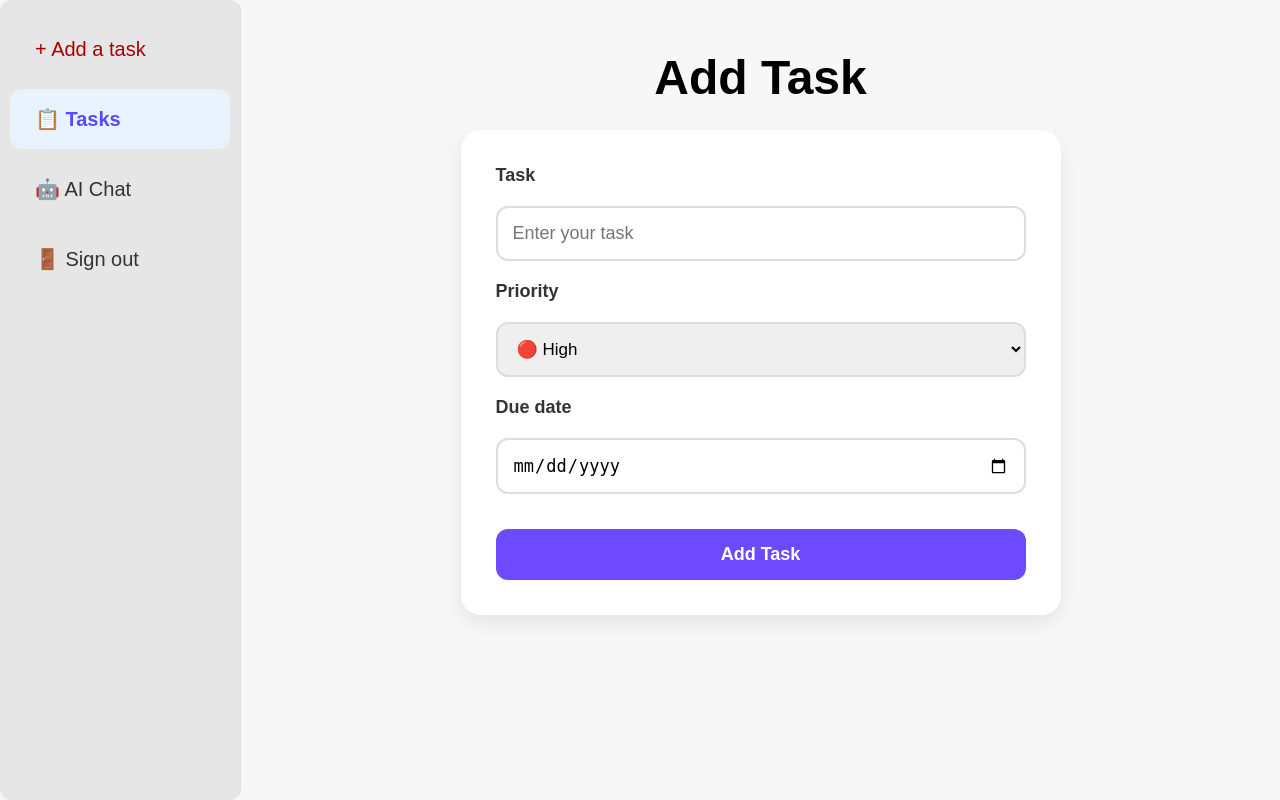
After one commit to 82936473/App-de-Gestion-des-taches, a Flask app: page /add in a window 1280 px wide. The commit adds this page. Run offline with Flask 3, Linux system fonts and the light colour scheme.

Commit message:
add tasks page

```diff
--- a/Tasks_Manager.py
+++ b/Tasks_Manager.py
@@ -37,14 +37,14 @@ class Tasks_Manager():
             from datetime import date
             if os.path.getsize(f"users/{user_name}/tasks.csv") == 0:
                  pd=p.DataFrame([[1,priority,task,date.today()]],columns=['ids',1,2,3])
-                 pd.to_csv(f"users/{user_name}/tasks.csv",mode='a',index=False)
+                 pd.to_csv(f"users/{user_name}/tasks.csv",mode='a',header=False,index=False)
                  return
             with open(f"users/{user_name}/tasks.csv",'r') as f:
                 lines=csv.reader(f)
                 lines=list(lines)
                 count=str(int(lines[-1][0])+1)
             pd=p.DataFrame([[count,priority,task,date.today()]],columns=['ids',1,2,3])
-            pd.to_csv(f"users/{user_name}/tasks.csv",mode='a',index=False)
+            pd.to_csv(f"users/{user_name}/tasks.csv",mode='a',header=False,index=False)
 
     def delete(user_name,id): #!#! For now, I take the task as a argument, but I should think about something else. (case: task too long)
         with open(f"users/{user_name}/tasks.csv",'r+') as f:
--- a/main.py
+++ b/main.py
@@ -42,11 +42,36 @@ def log_in():
         except ValueError as e:
             error=str(e)
     return render_template('log_in.html',title='Log in',error=error)
+
+
 @app.route('/dashboard')
 def dashboard():
     username=session['username']
     tasks=s.get_tasks(username)
     return render_template('dashboard.html',title='Dashboard',tasks=tasks)
+
+
+@app.route("/add", methods=["GET", "POST"])
+def add_task():
+
+    if request.method == "POST":
+
+        task = request.form["task"]
+        priority = request.form["priority"]
+        due_date = request.form["due_date"]
+
+        s.add(
+            session["username"],
+            task,
+            priority,
+            # due_date
+        )
+
+        return redirect(url_for("dashboard"))
+
+    return render_template("add_task.html")
+
+
 @app.route('/delete/<task_id>')
 def delete(task_id):
     username=session['username']
--- /dev/null
+++ b/static/css/add_task.css
@@ -0,0 +1,101 @@
+.add-task{
+    display: flex;
+    min-height: 100vh;
+}
+.content{
+    flex:1;
+    padding:40px;
+    display:flex;
+    flex-direction:column;
+    align-items:center;
+}
+.content h1{
+    margin-top:10px;
+    margin-bottom:25px;
+    font-size:48px;
+}
+.add-card{
+    max-width:600px;
+    background: white;
+    width: 90%;
+    margin: 10px auto;
+    margin-top: 0px;
+    padding: 35px;
+    border-radius: 20px;
+    box-shadow: 0 8px 20px rgba(0,0,0,0.08);
+    display: flex;
+    flex-direction: column;
+    gap: 20px;
+
+    box-sizing: border-box;
+}
+.add-card label{
+    font-size: 18px;
+    font-weight: bold;
+    color: #333;
+}
+.add-card input[type="text"]{
+    width: 100%;
+    padding: 15px;
+    font-size: 18px;
+
+    border: 2px solid #ddd;
+    border-radius: 12px;
+
+    outline: none;
+    box-sizing: border-box;
+}
+
+.add-card input[type="text"]:focus{
+    border-color: #6d4aff;
+}
+.add-card select{
+    width: 100%;
+    padding: 15px;
+    font-size: 17px;
+
+    border: 2px solid #ddd;
+    border-radius: 12px;
+
+    cursor: pointer;
+}
+.add-card input[type="date"]{
+    width: 100%;
+    padding: 15px;
+    font-size: 17px;
+
+    border: 2px solid #ddd;
+    border-radius: 12px;
+
+    box-sizing: border-box;
+}
+.add-card button{
+    margin-top: 15px;
+
+    padding: 15px;
+
+    font-size: 18px;
+    font-weight: bold;
+
+    background: #6d4aff;
+    color: white;
+
+    border: none;
+    border-radius: 12px;
+
+    cursor: pointer;
+
+    transition: .2s;
+}
+
+.add-card button:hover{
+    background: #5a38db;
+}
+@media (max-width:700px){
+
+    .add-card{
+        width:95%;
+        padding:20px;
+    }
+
+}
--- a/static/css/nav.css
+++ b/static/css/nav.css
@@ -1,14 +1,20 @@
 .navigation{
-    list-style-type: none; /* Remove bullets */
+    list-style-type: none;
     margin: 0;
     padding: 0;
-    display: flex;         /* Align items horizontally */
+    display: flex;
     gap: 10px;
     background: rgb(230, 230, 230);
-    border:1px solid #ddd
+    border:1px solid #ddd;
+    border-radius:12px;
+    margin-top: 15px;
+    margin-left: 20px;
+    margin-right: 20px;
+
 }
 .navigation a{
-    display: block;        /* Make the entire area clickable */
+    text-align: center;
+    display: block;
     padding: 14px 20px;
     text-decoration: none;
     color:#333;
@@ -17,6 +23,6 @@
     transition:0.2s;
 }
 .navigation a:hover{
-    background:#ffe8e8;
-    color:#ff4a4a;
+    background:#e8f3ff;
+    color:#564aff;
 }
--- a/static/css/sidebar.css
+++ b/static/css/sidebar.css
@@ -2,7 +2,8 @@
     width:240px;
     background:rgb(230,230,230);
     border-right:1px solid #ddd;
-    padding-top:30px;
+    padding-top:10px;
+    border-radius:12px;
 }
 
 .sidebar a{
@@ -19,13 +20,13 @@
 
 
 .sidebar a:hover{
-    background:#ffe8e8;
-    color:#ff4a4a;
+    background:#e8f3ff;
+    color:#564aff;
 }
 
 .sidebar .active{
-    background:#ffe8e8;
-    color:#ff4a4a;
+    background:#e8f3ff;
+    color:#564aff;
     font-weight:bold;
 }
 
--- /dev/null
+++ b/templates/add_task.html
@@ -0,0 +1,43 @@
+{% extends "layout.html" %}
+{% block head %}
+<link rel="stylesheet" href="{{ url_for('static',filename='css/add_task.css') }}">
+{% endblock head %}
+
+{% block content %}
+
+<div class="add-task">
+
+    {% block sidebar %} {{ super() }} {% endblock %}
+
+    <main class="content">
+             <h1>Add Task</h1>
+
+        <form class="add-card" action="{{ url_for('add_task') }}" method="POST">
+
+            <label>Task</label>
+
+            <input type="text" name="task" placeholder="Enter your task" required>
+
+            <label>Priority</label>
+
+            <select name="priority">
+
+                <option value="High">🔴 High</option>
+                <option value="Medium">🟠 Medium</option>
+                <option value="Low">🟢 Low</option>
+
+            </select>
+
+            <label>Due date</label>
+
+            <input type="date" name="due_date">
+
+            <button type="submit">Add Task</button>
+
+        </form>
+
+    </main>
+
+</div>
+
+{% endblock %}
--- a/templates/dashboard.html
+++ b/templates/dashboard.html
@@ -11,7 +11,7 @@
     <main class="content">
         {% if tasks %}
             <div class="toolbar">
-                <h1>Tasks</h1>
+                <h3>Tasks</h3>
                 <div class="dropdown">
 
                     <button class="menu">Sort by ▼</button>
--- a/templates/layout.html
+++ b/templates/layout.html
@@ -10,11 +10,10 @@
     <link rel="stylesheet" href="{{url_for('static',filename='css/nav.css')}}">
     {% block head %}{% endblock head%}
     <style>
-        h1,h2{
-            text-align:center;
-        }
-        a{
-            text-decoration:none;
+        body{
+            margin:0;
+            font-family:Arial, Helvetica, sans-serif;
+            background:#f7f7f7;
         }
     </style>
     {% if title%}
@@ -23,21 +22,23 @@
     <title>Horizons AI</title>
     {% endif %}
 </head>
+
+
 <body>
-    <nav class="navigation">
-        <a href="{{ url_for('home') }}">Home</a>
-        <a href="">About</a>
-    </nav>
     {% block content%}
+        {% block nav %}
+            <nav class="navigation">
+                <a href="{{ url_for('home') }}">Home</a>
+                <a href="#">ℹ️ About</a>
+            </nav>
+        {% endblock nav %}
         {% block sidebar %}
             <aside class="sidebar">
-                <a href="#" class="add">+ Add a task</a>
+                <a href="{{ url_for('add_task') }}" class="add">+ Add a task</a>
 
-                <a href="#" class="active">📋 Tasks</a>
+                <a href="{{url_for('dashboard')}}" class="active">📋 Tasks</a>
 
                 <a href="#">🤖 AI Chat</a>
-
-                <a href="#">ℹ️ About</a>
 
                 <a href="#">🚪 Sign out</a>
 
```
Also changed, not shown: static/css/dashboard.css (+6 -19 lines), templates/home.html (+58 -2 lines), templates/log_in.html (+14 -6 lines), templates/sign_up.html (+12 -1 lines).
